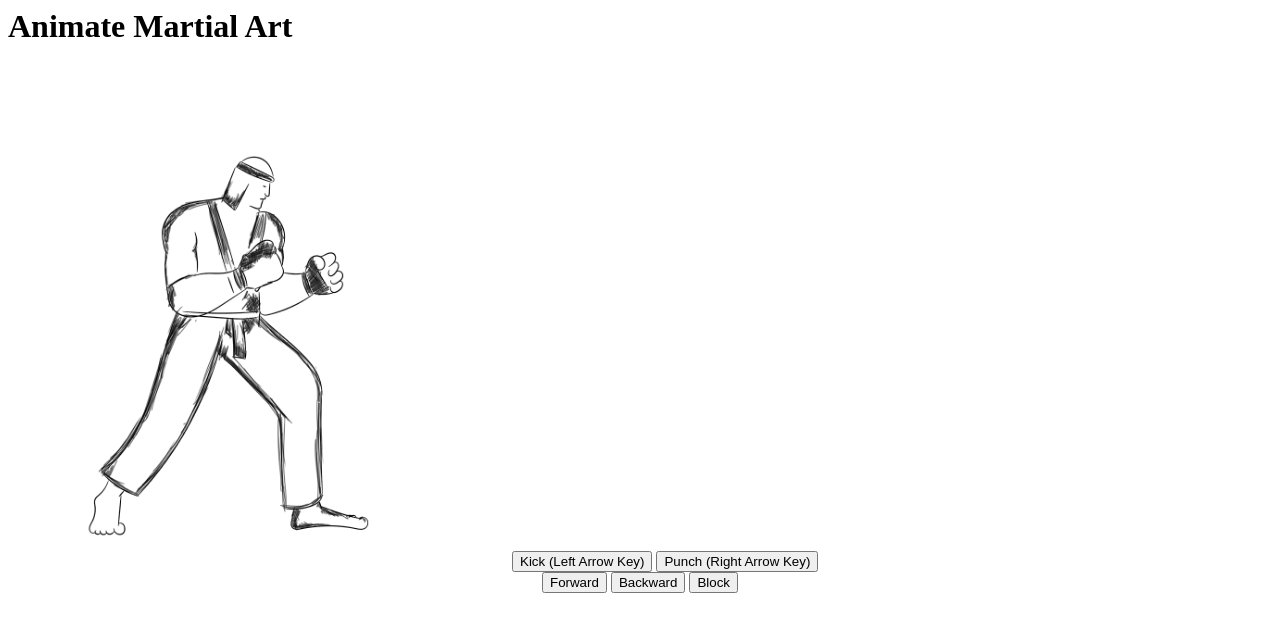
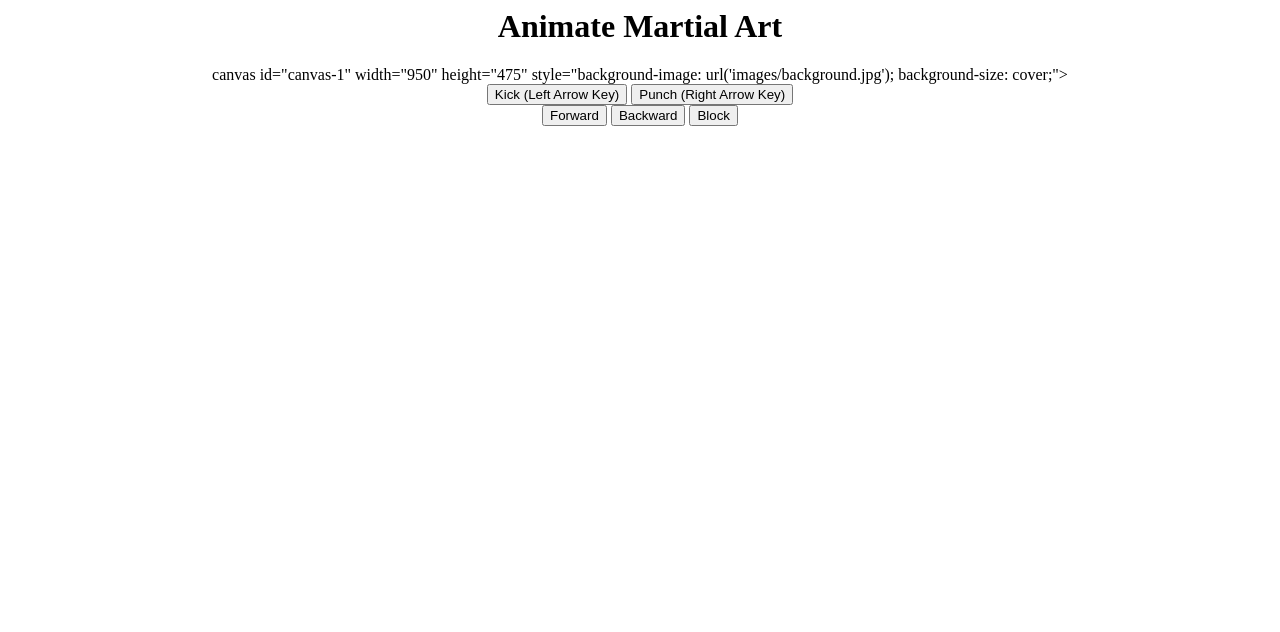
Before and after one commit to afeefaa333/animate-martial-arts, a plain HTML site: page index.html in a window 1280 px wide. Drawn offline with Linux system fonts and the light colour scheme.

Commit message:
Update index.html

```diff
--- a/index.html
+++ b/index.html
@@ -1,13 +1,13 @@
-<h1>Animate Martial Art</h1>
-<canvas id="canvas-1" width="500" height="500"></canvas>
 
-<button id="kick">Kick (Left Arrow Key)</button>
-<button id="punch">Punch (Right Arrow Key)</button>
-<br/>
 <center>
+    <h1>Animate Martial Art</h1>
+    canvas id="canvas-1" width="950" height="475" style="background-image: url('images/background.jpg'); background-size: cover;"></canvas>
+    <br/>
+    <button id="kick">Kick (Left Arrow Key)</button>
+    <button id="punch">Punch (Right Arrow Key)</button>
+    <br/>
     <button id="forward">Forward</button>
-<button id="backward">Backward</button>
-<button id="block">Block</button>
+    <button id="backward">Backward</button>
+    <button id="block">Block</button>
 </center>
-
 <script type="text/javascript" src="main.js"></script>
```
